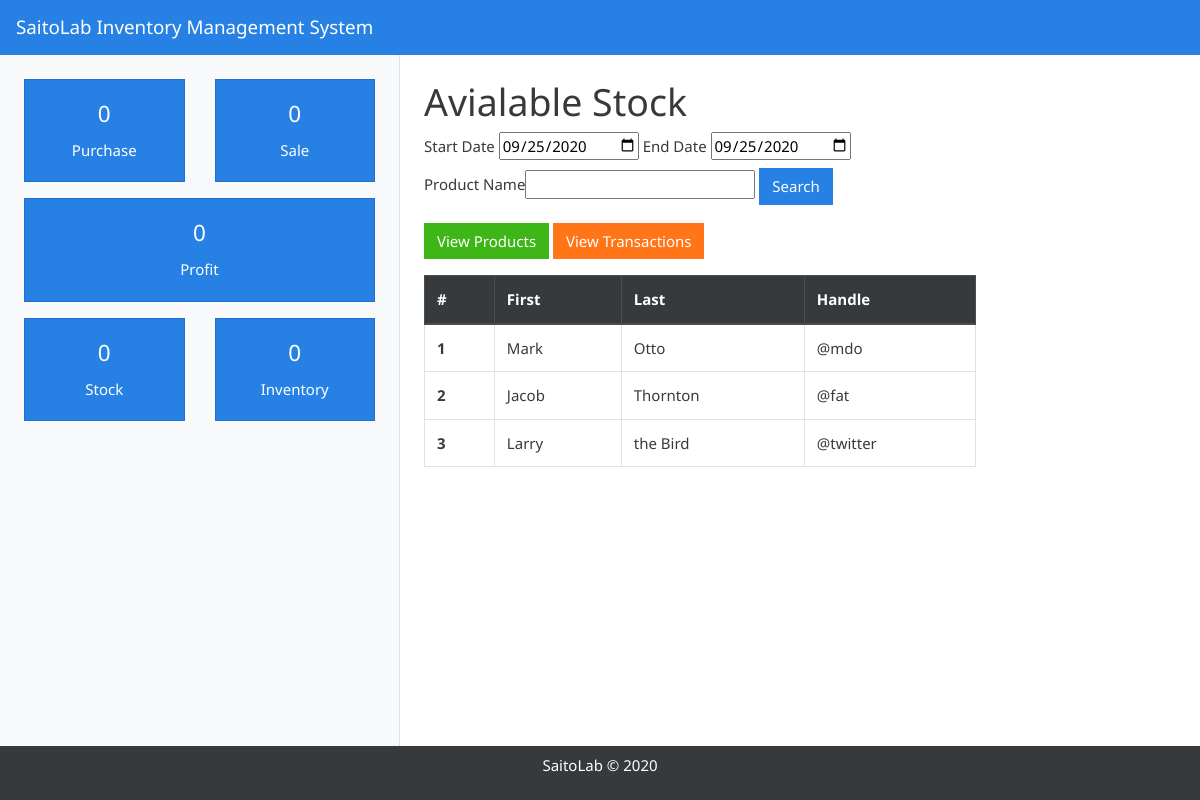
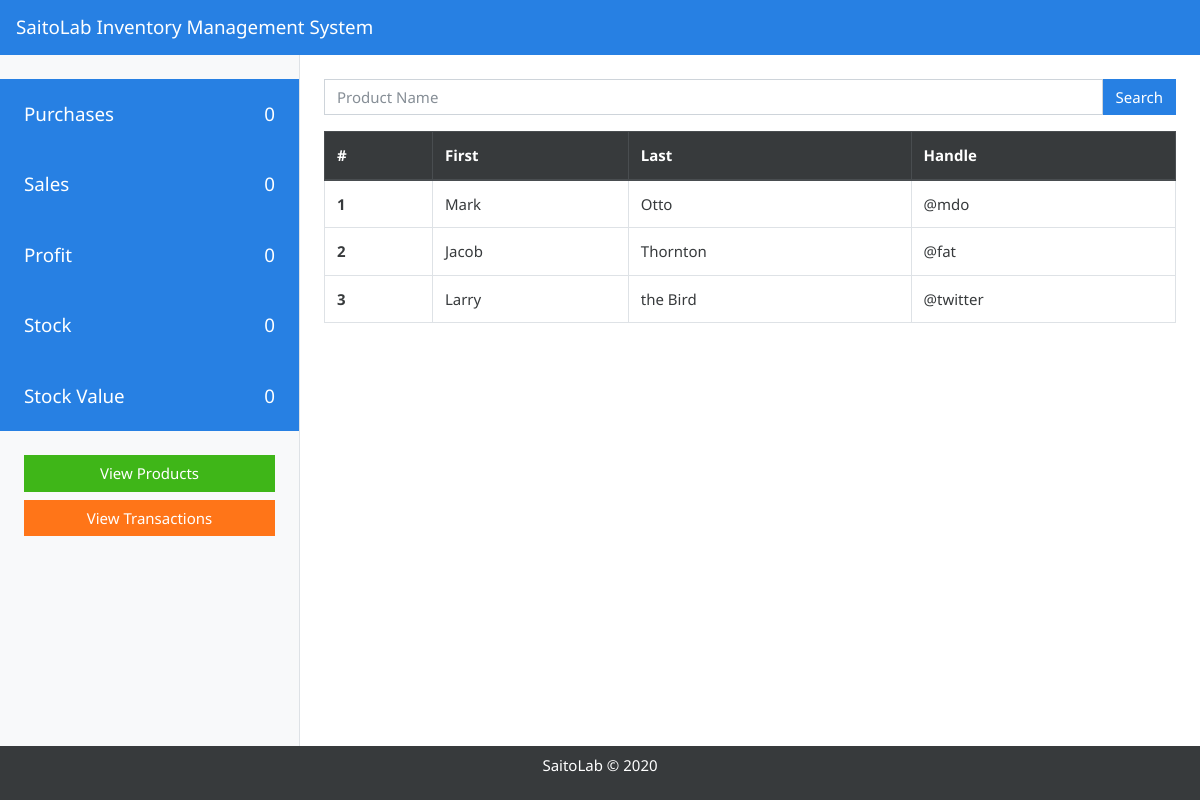
Before and after one commit to cristianiniguez/saitolab-inventory, an Electron app: page src/views/main-window/index.html in a window 1200 px wide. Drawn offline with nearby package versions, Linux system fonts and the light colour scheme.

Commit message:
Main window design modified

```diff
--- a/src/views/main-window/index.html
+++ b/src/views/main-window/index.html
@@ -12,68 +12,55 @@
 <body>
   <header>
     <nav class="navbar navbar-dark bg-primary">
-      <span class="navbar-brand mb-0 h1">SaitoLab Inventory Management System</span>
+      <h1 class="navbar-brand mb-0">SaitoLab Inventory Management System</h1>
     </nav>
   </header>
   <main>
     <div class="container-fluid h-100">
       <div class="row h-100">
-        <div class="col-4 bg-light border-right p-4">
-          <div class="row">
-            <div class="col-6">
-              <div class="card text-white bg-primary mb-3">
-                <div class="card-body text-center">
-                  <h4 class="card-title">0</h4>
-                  <p class="card-text">Purchase</p>
-                </div>
+        <div class="col-md-3 bg-light border-right px-0 py-4">
+          <div class="h5">
+            <div class="bg-primary text-white p-4 ">
+              <div class="row align-items-end">
+                <div class="col-md-6"><strong>Purchases</strong></div>
+                <div class="col-md-6 text-right"><strong>0</strong></div>
               </div>
             </div>
-            <div class="col-6">
-              <div class="card text-white bg-primary mb-3">
-                <div class="card-body text-center">
-                  <h4 class="card-title">0</h4>
-                  <p class="card-text">Sale</p>
-                </div>
+            <div class="bg-primary text-white p-4 ">
+              <div class="row align-items-end">
+                <div class="col-md-6"><strong>Sales</strong></div>
+                <div class="col-md-6 text-right"><strong>0</strong></div>
               </div>
             </div>
-            <div class="col-12">
-              <div class="card text-white bg-primary mb-3">
-                <div class="card-body text-center">
-                  <h4 class="card-title">0</h4>
-                  <p class="card-text">Profit</p>
-                </div>
+            <div class="bg-primary text-white p-4 ">
+              <div class="row align-items-end">
+                <div class="col-md-6"><strong>Profit</strong></div>
+                <div class="col-md-6 text-right"><strong>0</strong></div>
               </div>
             </div>
-            <div class="col-6">
-              <div class="card text-white bg-primary mb-3">
-                <div class="card-body text-center">
-                  <h4 class="card-title">0</h4>
-                  <p class="card-text">Stock</p>
-                </div>
+            <div class="bg-primary text-white p-4 ">
+              <div class="row align-items-end">
+                <div class="col-md-6"><strong>Stock</strong></div>
+                <div class="col-md-6 text-right"><strong>0</strong></div>
               </div>
             </div>
-            <div class="col-6">
-              <div class="card text-white bg-primary mb-3">
-                <div class="card-body text-center">
-                  <h4 class="card-title">0</h4>
-                  <p class="card-text">Inventory</p>
-                </div>
+            <div class="bg-primary text-white p-4 ">
+              <div class="row align-items-end">
+                <div class="col-md-6"><strong>Stock Value</strong></div>
+                <div class="col-md-6 text-right"><strong>0</strong></div>
               </div>
             </div>
           </div>
+          <div class="form-group m-4">
+            <button type="button" class="btn btn-success btn-block" id="products-window">View Products</button>
+            <button type="button" class="btn btn-warning btn-block" id="transactions-window">View Transactions</button>
+          </div>
         </div>
-        <div class="col-6 p-4">
-          <h1>Avialable Stock</h1>
-          <form id="dates-form">
-            <div class="form-group">
-              <label>Start Date <input type="date" name="start-date" id="start-date" required></label>
-              <label>End Date <input type="date" name="end-date" id="end-date" required></label>
-              <label>Product Name<input type="text" required></label>
-              <button type="submit" class="btn btn-primary">Search</button>
-            </div>
-            <div class="form-group">
-              <button type="button" class="btn btn-success" id="products-window">View Products</button>
-              <button type="button" class="btn btn-warning" id="transactions-window">View Transactions</button>
+        <div class="col-md-9 p-4">
+          <form id="form-stock">
+            <div class="form-group input-group">
+              <input type="text" id="input-search-product" class="form-control" placeholder="Product Name">
+              <button id="btn-search-product" class="btn btn-primary">Search</button>
             </div>
           </form>
           <table class="table table-bordered table-hover">
```
